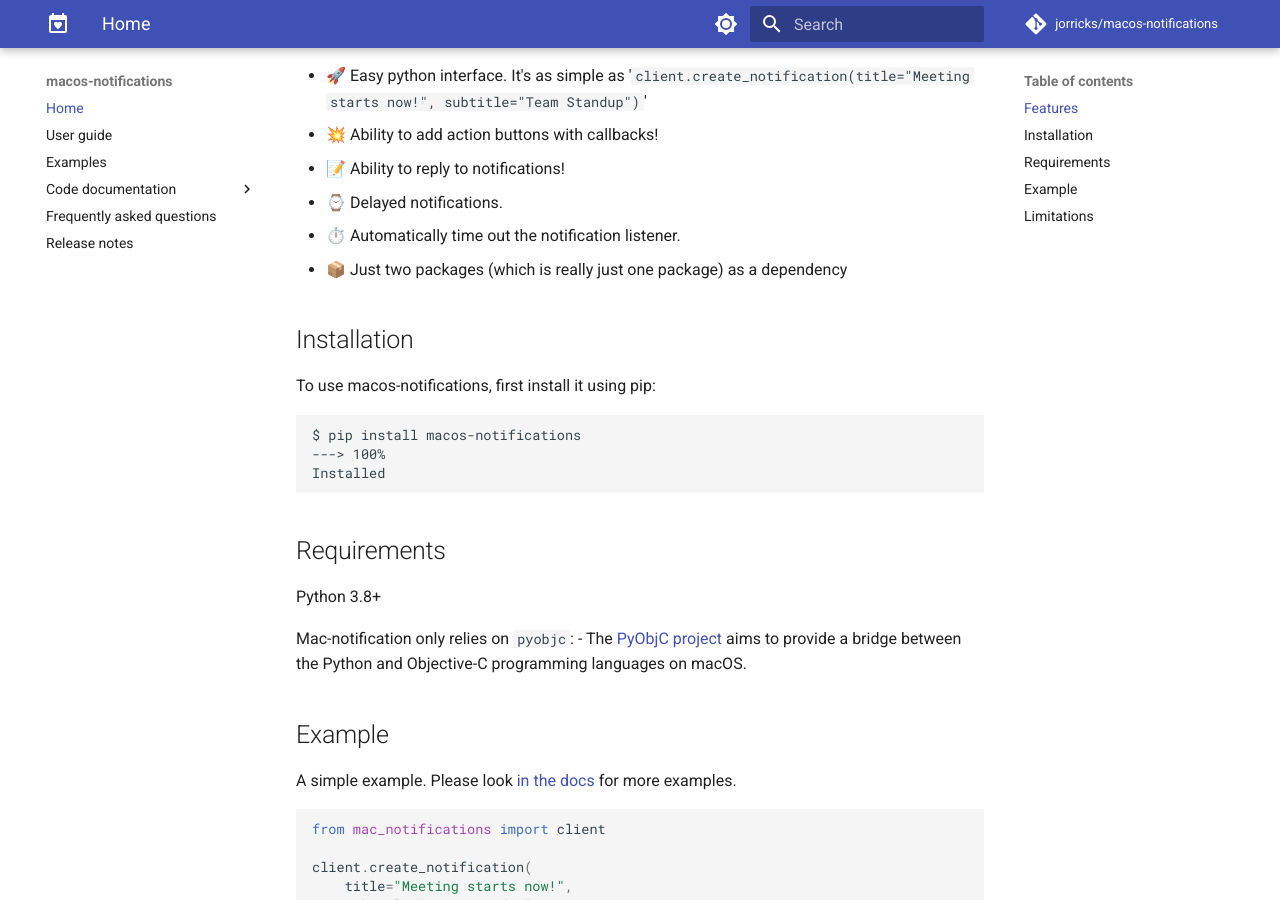
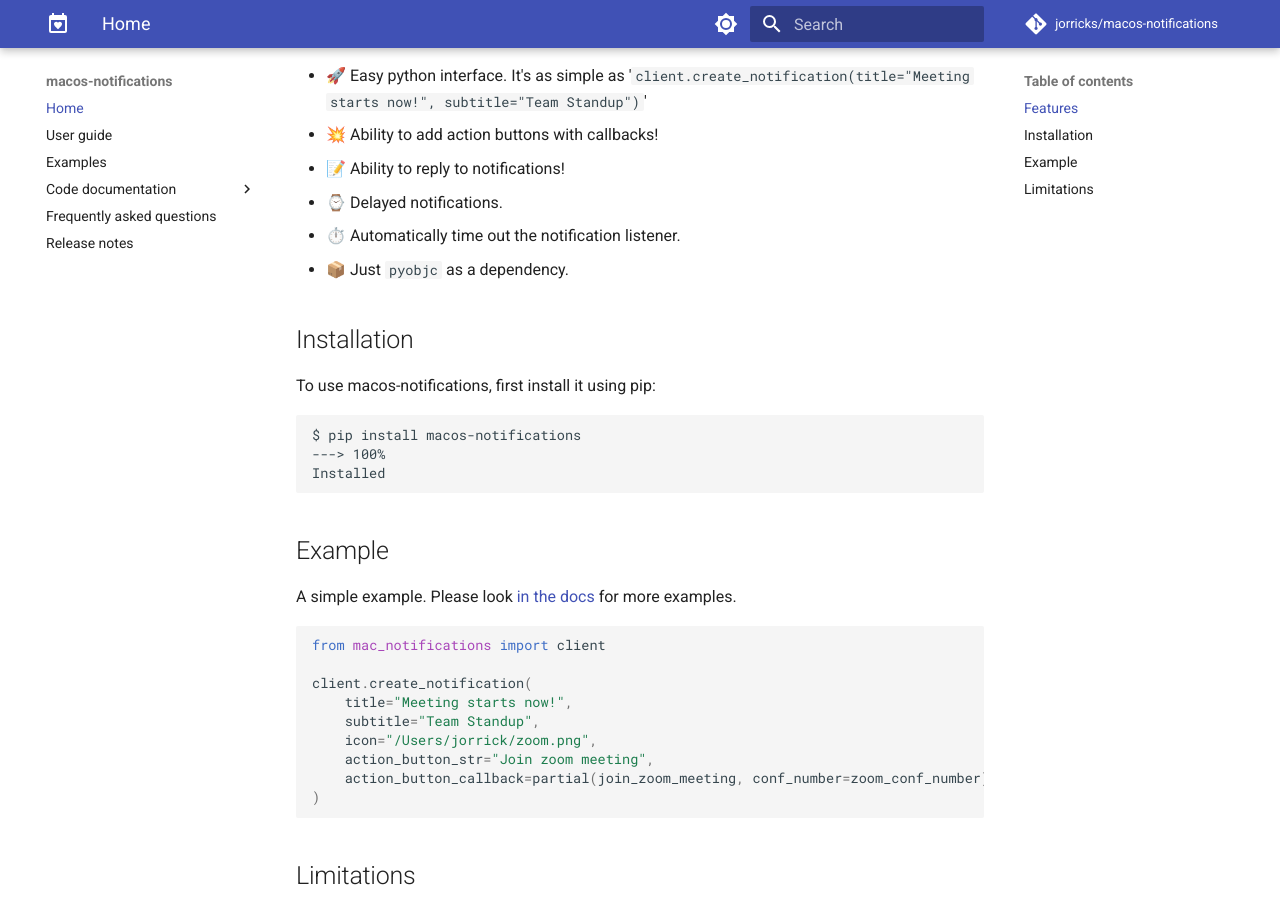
Before and after one commit to Jorricks/macos-notifications, an MkDocs documentation site: the page built from docs/index.md, in a window 1280 px wide and 900 px high, scrolled down 625 px. Built offline with MkDocs 1.6.1 and Material for MkDocs 9.7.7, drawn with Linux system fonts in a browser that asks for light colours; comment, search, counter and statistics services are not loaded.

Commit message:
📝 Remove requirements from docs

````diff
--- a/docs/index.md
+++ b/docs/index.md
@@ -30,7 +30,7 @@
 - 📝 Ability to reply to notifications!
 - ⌚ Delayed notifications.
 - ⏱️ Automatically time out the notification listener.
-- 📦 Just two packages (which is really just one package) as a dependency
+- 📦 Just `pyobjc` as a dependency.
 
 
 ## Installation
@@ -42,13 +42,6 @@ $ pip install macos-notifications
 ---> 100%
 Installed
 ```
-
-
-## Requirements
-Python 3.8+
-
-Mac-notification only relies on `pyobjc`:
-- The [PyObjC project](https://pyobjc.readthedocs.io/) aims to provide a bridge between the Python and Objective-C programming languages on macOS.
 
 ## Example
 A simple example. Please look [in the docs](https://jorricks.github.io/macos-notifications/) for more examples.
````
Also changed, not shown: README.md (+1 -7 lines).
